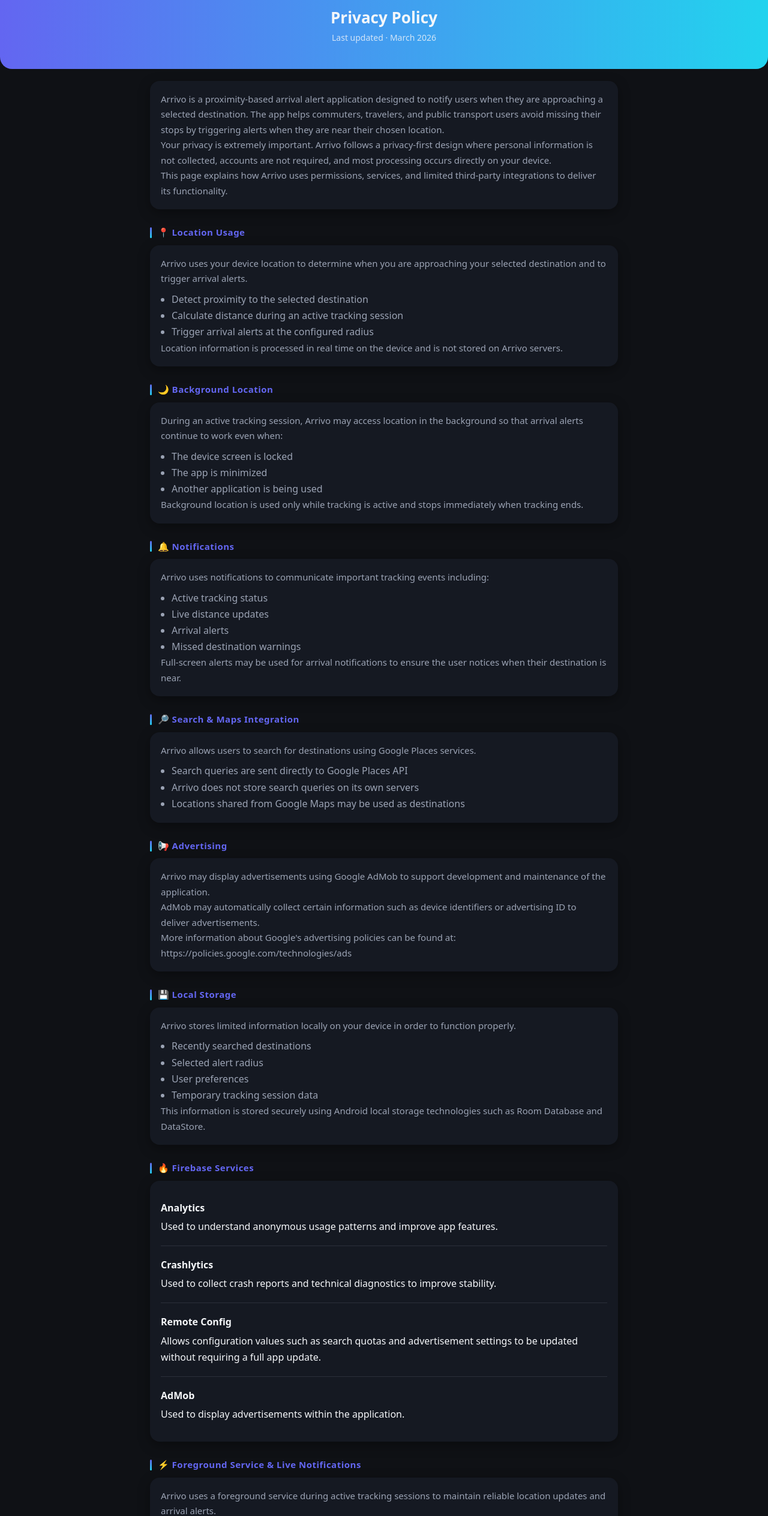
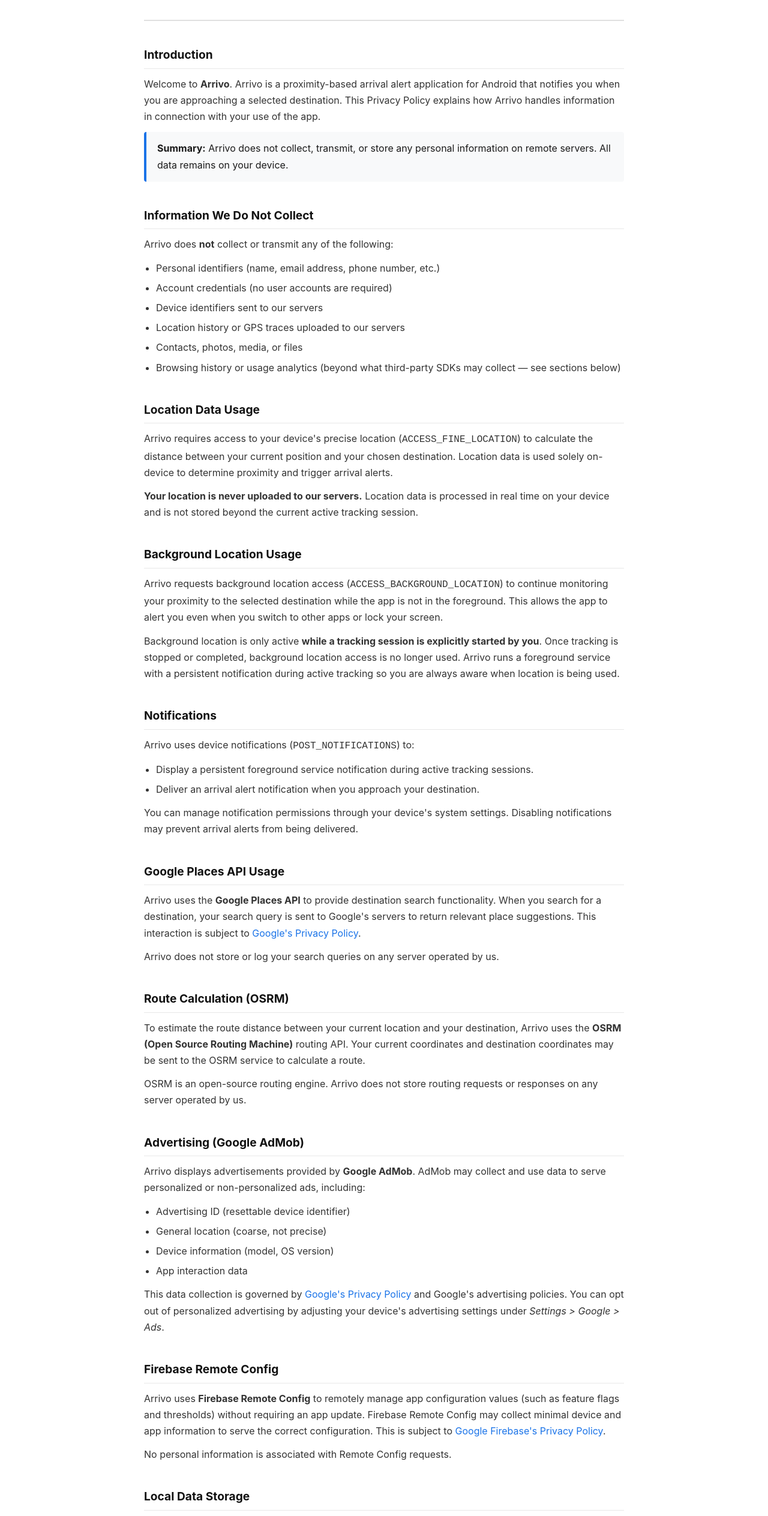
Before and after one commit to numesh/arrivo-privacy-policy, a plain HTML site: page index.html in a window 1280 px wide. Shown: the part 111-2639 px from the top of the page at 60% size. Drawn offline with Linux system fonts and the light colour scheme.

Commit message:
Revert index.html to initial commit

```diff
--- a/index.html
+++ b/index.html
@@ -1,449 +1,341 @@
 <!DOCTYPE html>
 <html lang="en">
-
 <head>
-    <meta charset="UTF-8">
-    <meta name="viewport" content="width=device-width, initial-scale=1.0">
-
-    <title>Arrivo Privacy Policy</title>
-
+  <meta charset="UTF-8" />
+  <meta name="viewport" content="width=device-width, initial-scale=1.0" />
+  <meta name="description" content="Privacy Policy for Arrivo – a proximity-based arrival alert Android app." />
+  <title>Arrivo – Privacy Policy</title>
   <style>
-        :root {
-            --primary: #6366F1;
-            --secondary: #22D3EE;
-            --bg: #0F1115;
-            --surface: #151922;
-            --text: #F5F7FA;
-            --text-secondary: #9BA3B4;
-        }
-
-        * {
+    *, *::before, *::after {
       box-sizing: border-box;
       margin: 0;
       padding: 0;
     }
 
     body {
-            font-family: system-ui, -apple-system, Segoe UI, Roboto;
-            background: var(--bg);
-            color: var(--text);
+      font-family: -apple-system, BlinkMacSystemFont, "Segoe UI", Roboto,
+        Helvetica, Arial, sans-serif, "Apple Color Emoji", "Segoe UI Emoji";
+      background-color: #ffffff;
+      color: #1a1a1a;
+      font-size: 16px;
       line-height: 1.7;
+      padding: 24px 16px 64px;
     }
 
     .container {
-            max-width: 820px;
-            margin: auto;
-            padding: 20px;
+      max-width: 800px;
+      margin: 0 auto;
     }
 
-        .hero {
-            background: linear-gradient(90deg, var(--primary), var(--secondary));
-            padding: 40px 24px;
-            text-align: center;
-            border-bottom-left-radius: 20px;
-            border-bottom-right-radius: 20px;
+    header {
+      border-bottom: 2px solid #e0e0e0;
+      padding-bottom: 24px;
+      margin-bottom: 40px;
     }
 
-        .hero-icon {
-            width: 64px;
-            height: 64px;
-            border-radius: 50%;
-            background: rgba(255, 255, 255, 0.18);
-            display: flex;
-            align-items: center;
-            justify-content: center;
-            font-size: 28px;
-            margin: auto;
-            color: white;
+    header h1 {
+      font-size: 2rem;
+      font-weight: 700;
+      color: #0d0d0d;
+      margin-bottom: 6px;
     }
 
-        .hero h1 {
-            margin-top: 14px;
-            font-size: 26px;
-            font-weight: 700;
+    .last-updated {
+      font-size: 0.875rem;
+      color: #666666;
     }
 
-        .hero p {
-            opacity: 0.8;
-            font-size: 14px;
+    section {
+      margin-bottom: 40px;
     }
 
-        .section-header {
-            display: flex;
-            align-items: center;
-            margin-top: 26px;
-            margin-bottom: 8px;
+    h2 {
+      font-size: 1.2rem;
+      font-weight: 700;
+      color: #111111;
+      margin-bottom: 12px;
+      padding-bottom: 6px;
+      border-bottom: 1px solid #e8e8e8;
     }
 
-        .section-bar {
-            width: 3px;
-            height: 18px;
-            border-radius: 2px;
-            background: linear-gradient(var(--primary), var(--secondary));
-            margin-right: 10px;
+    p {
+      margin-bottom: 12px;
+      color: #333333;
     }
 
-        .section-title {
-            font-size: 15px;
-            font-weight: 600;
-            color: var(--primary);
-            letter-spacing: 0.5px;
+    ul {
+      margin: 8px 0 12px 20px;
+      color: #333333;
     }
 
-        .card {
-            background: var(--surface);
-            padding: 18px;
-            border-radius: 16px;
-            margin-bottom: 14px;
-            box-shadow: 0 6px 20px rgba(0, 0, 0, 0.35);
+    ul li {
+      margin-bottom: 6px;
     }
 
-        .card p {
-            color: var(--text-secondary);
-            font-size: 15px;
+    a {
+      color: #1a73e8;
+      text-decoration: none;
     }
 
-        .card ul {
-            color: var(--text-secondary);
-            padding-left: 18px;
-            margin-top: 8px;
+    a:hover {
+      text-decoration: underline;
     }
 
-        .item {
-            padding: 14px 0;
+    .highlight-box {
+      background-color: #f8f9fa;
+      border-left: 4px solid #1a73e8;
+      padding: 14px 18px;
+      border-radius: 4px;
+      margin-bottom: 12px;
     }
 
-        .item-title {
-            font-weight: 600;
-            margin-bottom: 4px;
+    .highlight-box p {
+      margin-bottom: 0;
+      color: #1a1a1a;
     }
 
-        .divider {
-            height: 1px;
-            background: #2b2f3a;
-            margin: 4px 0;
+    footer {
+      border-top: 1px solid #e0e0e0;
+      padding-top: 24px;
+      margin-top: 48px;
+      font-size: 0.85rem;
+      color: #888888;
+      text-align: center;
     }
 
-        .contact {
-            display: flex;
-            align-items: center;
-            gap: 14px;
-            cursor: pointer;
+    @media (max-width: 600px) {
+      header h1 {
+        font-size: 1.5rem;
       }
 
-        .contact-icon {
-            width: 42px;
-            height: 42px;
-            border-radius: 50%;
-            background: linear-gradient(90deg, var(--primary), var(--secondary));
-            display: flex;
-            align-items: center;
-            justify-content: center;
-            font-size: 20px;
-            color: white;
+      h2 {
+        font-size: 1.05rem;
       }
-
-        .contact-email {
-            font-weight: 600;
-            color: var(--primary);
-        }
-
-        .footer {
-            text-align: center;
-            margin-top: 30px;
-            font-size: 13px;
-            color: var(--text-secondary);
     }
   </style>
+</head>
+<body>
+  <div class="container">
 
-</head>
+    <header>
+      <h1>Arrivo – Privacy Policy</h1>
+      <p class="last-updated">Last Updated: March 5, 2026</p>
+    </header>
 
+    <!-- Introduction -->
+    <section>
+      <h2>Introduction</h2>
+      <p>
+        Welcome to <strong>Arrivo</strong>. Arrivo is a proximity-based arrival alert application for Android that
+        notifies you when you are approaching a selected destination. This Privacy Policy explains how Arrivo handles
+        information in connection with your use of the app.
+      </p>
+      <div class="highlight-box">
+        <p>
+          <strong>Summary:</strong> Arrivo does not collect, transmit, or store any personal information on remote
+          servers. All data remains on your device.
+        </p>
+      </div>
+    </section>
 
-<body>
+    <!-- Information We Do Not Collect -->
+    <section>
+      <h2>Information We Do Not Collect</h2>
+      <p>Arrivo does <strong>not</strong> collect or transmit any of the following:</p>
+      <ul>
+        <li>Personal identifiers (name, email address, phone number, etc.)</li>
+        <li>Account credentials (no user accounts are required)</li>
+        <li>Device identifiers sent to our servers</li>
+        <li>Location history or GPS traces uploaded to our servers</li>
+        <li>Contacts, photos, media, or files</li>
+        <li>Browsing history or usage analytics (beyond what third-party SDKs may collect — see sections below)</li>
+      </ul>
+    </section>
 
-    <div class="hero">
+    <!-- Location Data Usage -->
+    <section>
+      <h2>Location Data Usage</h2>
+      <p>
+        Arrivo requires access to your device's precise location (<code>ACCESS_FINE_LOCATION</code>) to calculate
+        the distance between your current position and your chosen destination. Location data is used solely
+        on-device to determine proximity and trigger arrival alerts.
+      </p>
+      <p>
+        <strong>Your location is never uploaded to our servers.</strong> Location data is processed in real time
+        on your device and is not stored beyond the current active tracking session.
+      </p>
+    </section>
 
-        <div class="hero-icon">📖</div>
+    <!-- Background Location Usage -->
+    <section>
+      <h2>Background Location Usage</h2>
+      <p>
+        Arrivo requests background location access (<code>ACCESS_BACKGROUND_LOCATION</code>) to continue monitoring
+        your proximity to the selected destination while the app is not in the foreground. This allows the app to
+        alert you even when you switch to other apps or lock your screen.
+      </p>
+      <p>
+        Background location is only active <strong>while a tracking session is explicitly started by you</strong>.
+        Once tracking is stopped or completed, background location access is no longer used. Arrivo runs a
+        foreground service with a persistent notification during active tracking so you are always aware when
+        location is being used.
+      </p>
+    </section>
 
-        <h1>Privacy Policy</h1>
+    <!-- Notifications -->
+    <section>
+      <h2>Notifications</h2>
+      <p>
+        Arrivo uses device notifications (<code>POST_NOTIFICATIONS</code>) to:
+      </p>
+      <ul>
+        <li>Display a persistent foreground service notification during active tracking sessions.</li>
+        <li>Deliver an arrival alert notification when you approach your destination.</li>
+      </ul>
+      <p>
+        You can manage notification permissions through your device's system settings. Disabling notifications
+        may prevent arrival alerts from being delivered.
+      </p>
+    </section>
 
-        <p>Last updated · March 2026</p>
+    <!-- Google Places API -->
+    <section>
+      <h2>Google Places API Usage</h2>
+      <p>
+        Arrivo uses the <strong>Google Places API</strong> to provide destination search functionality. When you
+        search for a destination, your search query is sent to Google's servers to return relevant place
+        suggestions. This interaction is subject to
+        <a href="https://policies.google.com/privacy" target="_blank" rel="noopener noreferrer">Google's Privacy Policy</a>.
+      </p>
+      <p>
+        Arrivo does not store or log your search queries on any server operated by us.
+      </p>
+    </section>
+
+    <!-- Route Calculation (OSRM) -->
+    <section>
+      <h2>Route Calculation (OSRM)</h2>
+      <p>
+        To estimate the route distance between your current location and your destination, Arrivo uses the
+        <strong>OSRM (Open Source Routing Machine)</strong> routing API. Your current coordinates and destination
+        coordinates may be sent to the OSRM service to calculate a route.
+      </p>
+      <p>
+        OSRM is an open-source routing engine. Arrivo does not store routing requests or responses on any server
+        operated by us.
+      </p>
+    </section>
+
+    <!-- Advertising (Google AdMob) -->
+    <section>
+      <h2>Advertising (Google AdMob)</h2>
+      <p>
+        Arrivo displays advertisements provided by <strong>Google AdMob</strong>. AdMob may collect and use data
+        to serve personalized or non-personalized ads, including:
+      </p>
+      <ul>
+        <li>Advertising ID (resettable device identifier)</li>
+        <li>General location (coarse, not precise)</li>
+        <li>Device information (model, OS version)</li>
+        <li>App interaction data</li>
+      </ul>
+      <p>
+        This data collection is governed by
+        <a href="https://policies.google.com/privacy" target="_blank" rel="noopener noreferrer">Google's Privacy Policy</a>
+        and Google's advertising policies. You can opt out of personalized advertising by adjusting your device's
+        advertising settings under <em>Settings &gt; Google &gt; Ads</em>.
+      </p>
+    </section>
+
+    <!-- Firebase Remote Config -->
+    <section>
+      <h2>Firebase Remote Config</h2>
+      <p>
+        Arrivo uses <strong>Firebase Remote Config</strong> to remotely manage app configuration values (such as
+        feature flags and thresholds) without requiring an app update. Firebase Remote Config may collect minimal
+        device and app information to serve the correct configuration. This is subject to
+        <a href="https://firebase.google.com/support/privacy" target="_blank" rel="noopener noreferrer">Google Firebase's Privacy Policy</a>.
+      </p>
+      <p>No personal information is associated with Remote Config requests.</p>
+    </section>
+
+    <!-- Local Data Storage -->
+    <section>
+      <h2>Local Data Storage</h2>
+      <p>
+        All user preferences and app state (such as the last searched destination or alert threshold settings)
+        are stored <strong>locally on your device</strong> using Android's standard local storage mechanisms.
+        This data never leaves your device through Arrivo's systems.
+      </p>
+      <p>
+        Uninstalling Arrivo will remove all locally stored app data from your device.
+      </p>
+    </section>
+
+    <!-- Permissions Used -->
+    <section>
+      <h2>Permissions Used</h2>
+      <p>Arrivo requests the following Android permissions:</p>
+      <ul>
+        <li><strong>ACCESS_FINE_LOCATION</strong> – To determine your precise location during tracking.</li>
+        <li><strong>ACCESS_COARSE_LOCATION</strong> – Fallback location access.</li>
+        <li><strong>ACCESS_BACKGROUND_LOCATION</strong> – To continue tracking in the background while a session is active.</li>
+        <li><strong>FOREGROUND_SERVICE</strong> – To run a foreground service during active tracking.</li>
+        <li><strong>FOREGROUND_SERVICE_LOCATION</strong> – Required for foreground services that access location.</li>
+        <li><strong>POST_NOTIFICATIONS</strong> – To display tracking status and arrival alert notifications.</li>
+        <li><strong>INTERNET</strong> – Required for Google Places search, OSRM routing, Firebase Remote Config, and AdMob.</li>
+        <li><strong>RECEIVE_BOOT_COMPLETED</strong> – To handle any necessary initialization after device restart.</li>
+      </ul>
+    </section>
+
+    <!-- Children's Privacy -->
+    <section>
+      <h2>Children's Privacy</h2>
+      <p>
+        Arrivo is not directed at children under the age of 13. We do not knowingly collect personal information
+        from children under 13. If you believe that a child has provided personal information through the app,
+        please contact us so we can take appropriate action.
+      </p>
+    </section>
+
+    <!-- Data Security -->
+    <section>
+      <h2>Data Security</h2>
+      <p>
+        Since Arrivo does not collect or transmit personal data to our own servers, there is no personal data
+        stored by us to secure. All data that remains on your device is protected by Android's built-in security
+        mechanisms. For data handled by third-party services (Google Places, OSRM, AdMob, Firebase), their
+        respective security practices apply.
+      </p>
+    </section>
+
+    <!-- Changes to This Policy -->
+    <section>
+      <h2>Changes to This Policy</h2>
+      <p>
+        We may update this Privacy Policy from time to time. Any changes will be reflected on this page with
+        an updated "Last Updated" date. We encourage you to review this policy periodically. Continued use of
+        Arrivo after changes are posted constitutes your acceptance of the revised policy.
+      </p>
+    </section>
+
+    <!-- Contact Information -->
+    <section>
+      <h2>Contact Information</h2>
+      <p>
+        If you have any questions or concerns about this Privacy Policy or Arrivo's data practices, please
+        contact us at:
+      </p>
+      <p>
+        <strong>Email:</strong>
+        <a href="mailto:privacy@arrivo.app">privacy@arrivo.app</a>
+      </p>
+    </section>
+
+    <footer>
+      <p>&copy; 2026 Arrivo. All rights reserved.</p>
+    </footer>
 
   </div>
-
-
-    <div class="container">
-
-
-        <div class="card">
-            <p>
-                Arrivo is a proximity-based arrival alert application designed to notify users when they are approaching
-                a selected destination.
-                The app helps commuters, travelers, and public transport users avoid missing their stops by triggering
-                alerts when they are near their chosen location.
-            </p>
-
-            <p>
-                Your privacy is extremely important. Arrivo follows a privacy-first design where personal information is
-                not collected, accounts are not required, and most processing occurs directly on your device.
-            </p>
-
-            <p>
-                This page explains how Arrivo uses permissions, services, and limited third-party integrations to
-                deliver its functionality.
-            </p>
-        </div>
-
-
-
-        <div class="section-header">
-            <div class="section-bar"></div>
-            <div class="section-title">📍 Location Usage</div>
-        </div>
-
-        <div class="card">
-            <p>
-                Arrivo uses your device location to determine when you are approaching your selected destination and to
-                trigger arrival alerts.
-            </p>
-
-            <ul>
-                <li>Detect proximity to the selected destination</li>
-                <li>Calculate distance during an active tracking session</li>
-                <li>Trigger arrival alerts at the configured radius</li>
-            </ul>
-
-            <p>
-                Location information is processed in real time on the device and is not stored on Arrivo servers.
-            </p>
-        </div>
-
-
-
-        <div class="section-header">
-            <div class="section-bar"></div>
-            <div class="section-title">🌙 Background Location</div>
-        </div>
-
-        <div class="card">
-            <p>
-                During an active tracking session, Arrivo may access location in the background so that arrival alerts
-                continue to work even when:
-            </p>
-
-            <ul>
-                <li>The device screen is locked</li>
-                <li>The app is minimized</li>
-                <li>Another application is being used</li>
-            </ul>
-
-            <p>
-                Background location is used only while tracking is active and stops immediately when tracking ends.
-            </p>
-        </div>
-
-
-
-        <div class="section-header">
-            <div class="section-bar"></div>
-            <div class="section-title">🔔 Notifications</div>
-        </div>
-
-        <div class="card">
-            <p>
-                Arrivo uses notifications to communicate important tracking events including:
-            </p>
-
-            <ul>
-                <li>Active tracking status</li>
-                <li>Live distance updates</li>
-                <li>Arrival alerts</li>
-                <li>Missed destination warnings</li>
-            </ul>
-
-            <p>
-                Full-screen alerts may be used for arrival notifications to ensure the user notices when their
-                destination is near.
-            </p>
-        </div>
-
-
-
-        <div class="section-header">
-            <div class="section-bar"></div>
-            <div class="section-title">🔎 Search & Maps Integration</div>
-        </div>
-
-        <div class="card">
-            <p>
-                Arrivo allows users to search for destinations using Google Places services.
-            </p>
-
-            <ul>
-                <li>Search queries are sent directly to Google Places API</li>
-                <li>Arrivo does not store search queries on its own servers</li>
-                <li>Locations shared from Google Maps may be used as destinations</li>
-            </ul>
-        </div>
-
-
-
-        <div class="section-header">
-            <div class="section-bar"></div>
-            <div class="section-title">📢 Advertising</div>
-        </div>
-
-        <div class="card">
-            <p>
-                Arrivo may display advertisements using Google AdMob to support development and maintenance of the
-                application.
-            </p>
-
-            <p>
-                AdMob may automatically collect certain information such as device identifiers or advertising ID to
-                deliver advertisements.
-            </p>
-
-            <p>
-                More information about Google's advertising policies can be found at:
-            </p>
-
-            <p>https://policies.google.com/technologies/ads</p>
-
-        </div>
-
-
-
-        <div class="section-header">
-            <div class="section-bar"></div>
-            <div class="section-title">💾 Local Storage</div>
-        </div>
-
-        <div class="card">
-            <p>
-                Arrivo stores limited information locally on your device in order to function properly.
-            </p>
-
-            <ul>
-                <li>Recently searched destinations</li>
-                <li>Selected alert radius</li>
-                <li>User preferences</li>
-                <li>Temporary tracking session data</li>
-            </ul>
-
-            <p>
-                This information is stored securely using Android local storage technologies such as Room Database and
-                DataStore.
-            </p>
-        </div>
-
-
-
-        <div class="section-header">
-            <div class="section-bar"></div>
-            <div class="section-title">🔥 Firebase Services</div>
-        </div>
-
-        <div class="card">
-
-            <div class="item">
-                <div class="item-title">Analytics</div>
-                <div>Used to understand anonymous usage patterns and improve app features.</div>
-            </div>
-
-            <div class="divider"></div>
-
-            <div class="item">
-                <div class="item-title">Crashlytics</div>
-                <div>Used to collect crash reports and technical diagnostics to improve stability.</div>
-            </div>
-
-            <div class="divider"></div>
-
-            <div class="item">
-                <div class="item-title">Remote Config</div>
-                <div>Allows configuration values such as search quotas and advertisement settings to be updated without
-                    requiring a full app update.</div>
-            </div>
-
-            <div class="divider"></div>
-
-            <div class="item">
-                <div class="item-title">AdMob</div>
-                <div>Used to display advertisements within the application.</div>
-            </div>
-
-        </div>
-
-
-
-        <div class="section-header">
-            <div class="section-bar"></div>
-            <div class="section-title">⚡ Foreground Service & Live Notifications</div>
-        </div>
-
-        <div class="card">
-            <p>
-                Arrivo uses a foreground service during active tracking sessions to maintain reliable location updates
-                and arrival alerts.
-            </p>
-
-            <p>
-                This service displays a persistent notification showing tracking status and ensures the system does not
-                stop tracking while you are travelling.
-            </p>
-        </div>
-
-
-
-        <div class="section-header">
-            <div class="section-bar"></div>
-            <div class="section-title">🛡️ Your Control</div>
-        </div>
-
-        <div class="card">
-
-            <ul>
-                <li>You can stop tracking at any time</li>
-                <li>You can revoke permissions from device settings</li>
-                <li>You can control notification preferences</li>
-            </ul>
-
-            <p>
-                If location permissions are disabled, arrival alerts will not function until permission is restored.
-            </p>
-
-        </div>
-
-
-
-        <div class="section-header">
-            <div class="section-bar"></div>
-            <div class="section-title">📧 Contact</div>
-        </div>
-
-        <div class="card contact" onclick="window.location.href='mailto:andronuke@gmail.com'">
-
-            <div class="contact-icon">✉</div>
-
-            <div>
-                <div style="font-size:13px;color:var(--text-secondary)">
-                    Tap to contact the developer
-                </div>
-                <div class="contact-email">
-                    andronuke@gmail.com
-                </div>
-            </div>
-
-        </div>
-
-
-        <div class="footer">
-            Arrivo · Made with ❤️ by Numesh Dilusha
-        </div>
-
-    </div>
-
 </body>
-
 </html>
```
Lines whose indentation alone changed are shown as unchanged.
